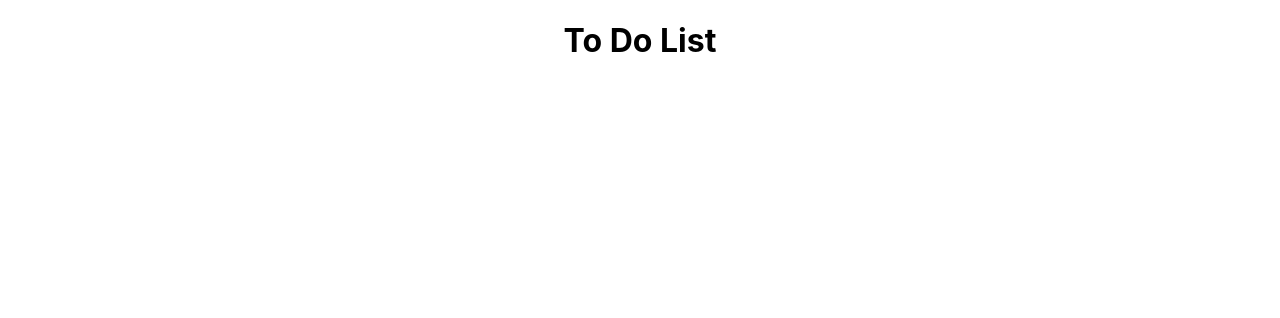
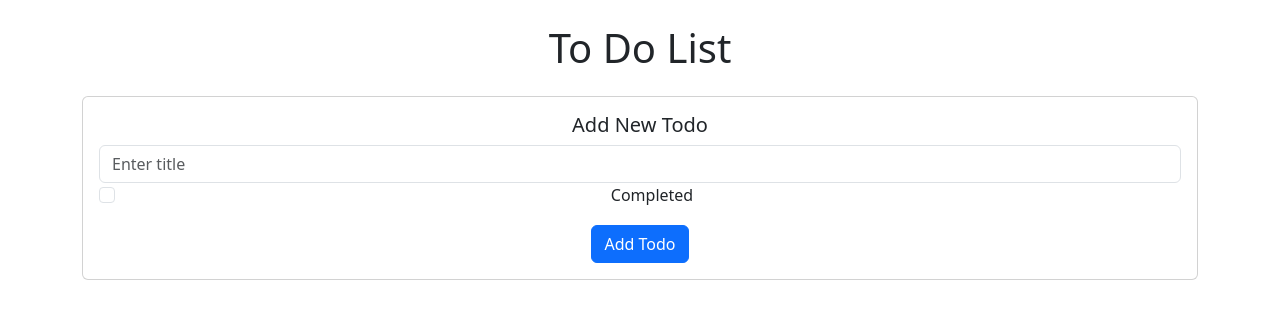
Before and after one commit to mangala-karunarathne/to-do-list-app, a React (Create React App) app: page / in a window 1280 px wide. Shown: the top 318 px of the page. Built offline with nearby package versions, Linux system fonts and the light colour scheme.

Commit message:
CHG | Add To Do Form

```diff
--- a/package.json
+++ b/package.json
@@ -6,6 +6,7 @@
     "@testing-library/jest-dom": "^5.17.0",
     "@testing-library/react": "^13.4.0",
     "@testing-library/user-event": "^13.5.0",
+    "bootstrap": "^5.3.2",
     "react": "^18.2.0",
     "react-dom": "^18.2.0",
     "react-scripts": "5.0.1",
--- a/src/App.js
+++ b/src/App.js
@@ -1,9 +1,11 @@
 import './App.css';
+import AddTodoForm from './components/addToDoForm/AddTodoForm';
 
 function App() {
   return (
-    <div className="App">
+    <div className="text-center mt-4">
       <h1>To Do List</h1>
+      <AddTodoForm />
     </div>
   );
 }
--- /dev/null
+++ b/src/components/addToDoForm/AddTodoForm.js
@@ -0,0 +1,43 @@
+import React from "react";
+
+const AddTodoForm = () => {
+  return (
+    <div className="container mt-4">
+    <div className="card">
+      <div className="card-body">
+        <h5 className="card-title">Add New Todo</h5>
+        <form>
+          <div className="form-group">
+            <input
+              type="text"
+              className="form-control"
+              id="title"
+              name="title"
+              placeholder="Enter title"
+            />
+          </div>
+          <div className="form-check">
+            <input
+              type="checkbox"
+              className="form-check-input"
+              id="completed"
+              name="completed"
+            />
+            <label className="form-check-label" htmlFor="completed">
+              Completed
+            </label>
+          </div>
+          <button
+            type="button"
+            className="btn btn-primary mt-3"
+          >
+            Add Todo
+          </button>
+        </form>
+      </div>
+    </div>
+  </div>
+  );
+};
+
+export default AddTodoForm;
--- a/src/index.js
+++ b/src/index.js
@@ -3,6 +3,7 @@ import ReactDOM from 'react-dom/client';
 import './index.css';
 import App from './App';
 import reportWebVitals from './reportWebVitals';
+import 'bootstrap/dist/css/bootstrap.min.css';
 
 const root = ReactDOM.createRoot(document.getElementById('root'));
 root.render(
```
Also changed, not shown: src/components/addToDoForm/addTodoForm.css (added), 1 other file (tests, documents, lock files or other folders).
